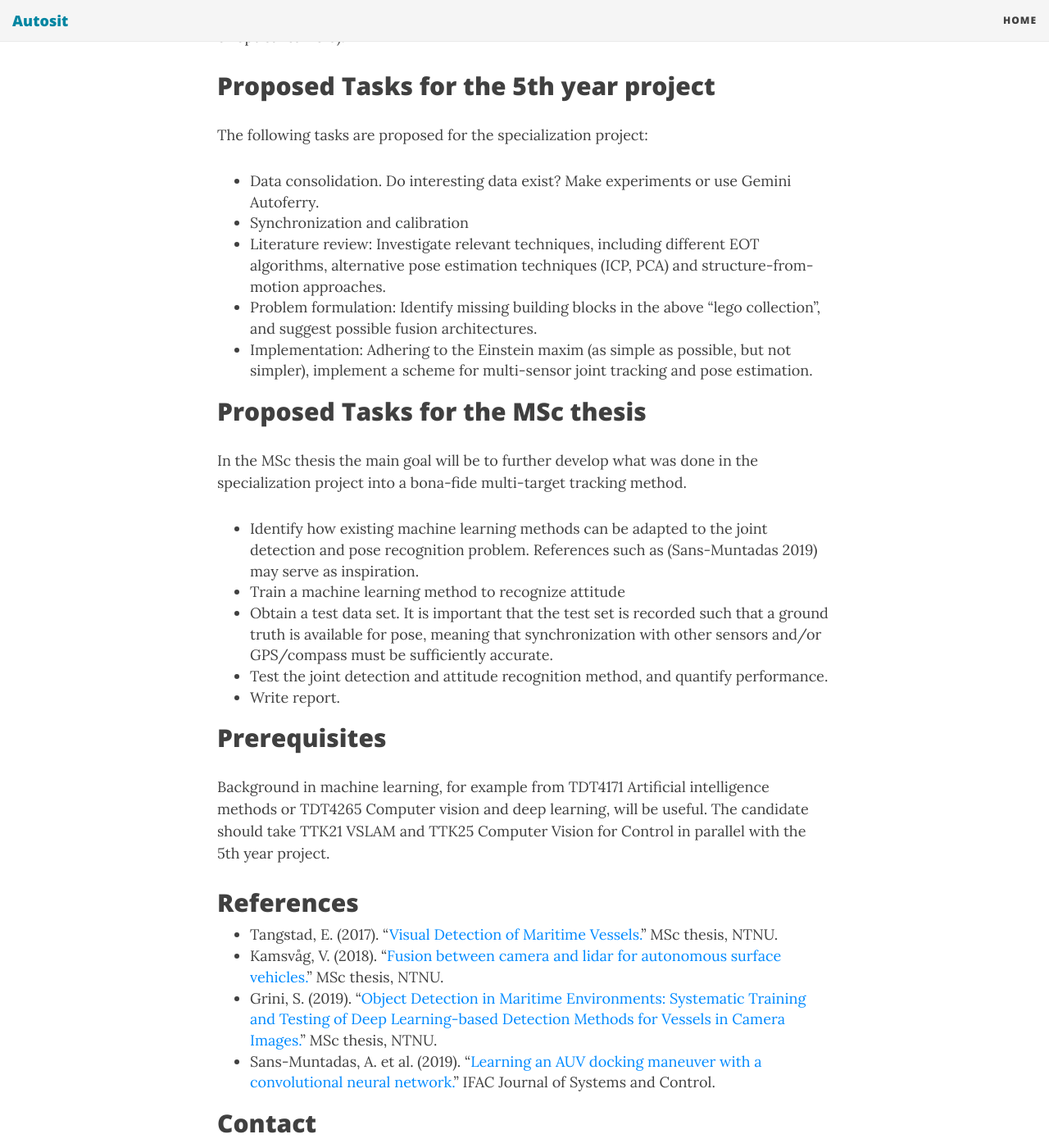
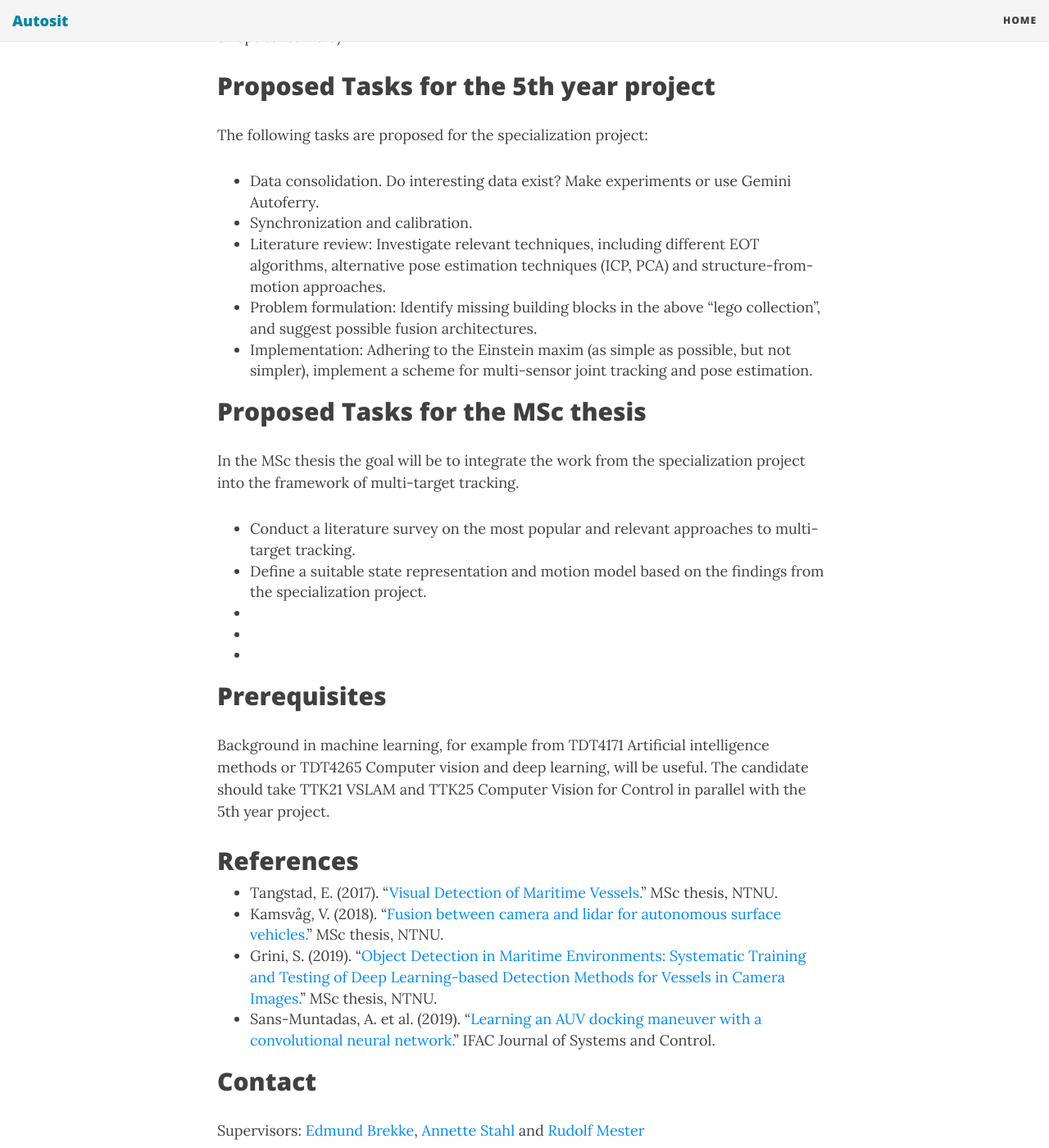
Before and after one commit to autosit/autosit.github.io, a Jekyll site: the page built from _posts/2020-04-08-multisensor-eot.md, in a window 1280 px wide and 1400 px high, scrolled down 1589 px. Shown: the whole window at 82% size. Built offline with Jekyll 4.4.1, drawn with Linux system fonts in a browser that asks for light colours; nearby versions of some CDN libraries.

Commit message:
added multisensor eot project 9

```diff
--- a/_posts/2020-04-08-multisensor-eot.md
+++ b/_posts/2020-04-08-multisensor-eot.md
@@ -33,20 +33,20 @@ The goal of this combined specialization and MSc project is to develop an EOT al
 The following tasks are proposed for the specialization project:
 
 * Data consolidation. Do interesting data exist? Make experiments or use Gemini Autoferry.
-* Synchronization and calibration
+* Synchronization and calibration.
 * Literature review: Investigate relevant techniques, including different EOT algorithms, alternative pose estimation techniques (ICP, PCA) and structure-from-motion approaches.
 * Problem formulation: Identify missing building blocks in the above “lego collection”, and suggest possible fusion architectures.
 * Implementation: Adhering to the Einstein maxim (as simple as possible, but not simpler), implement a scheme for multi-sensor joint tracking and pose estimation.
 
 ## Proposed Tasks for the MSc thesis
 
-In the MSc thesis the main goal will be to further develop what was done in the specialization project into a bona-fide multi-target tracking method.
+In the MSc thesis the goal will be to integrate the work from the specialization project into the framework of multi-target tracking.
 
-* Identify how existing machine learning methods can be adapted to the joint detection and pose recognition problem. References such as (Sans-Muntadas 2019) may serve as inspiration.
-* Train a machine learning method to recognize attitude
-* Obtain a test data set. It is important that the test set is recorded such that a ground truth is available for pose, meaning that synchronization with other sensors and/or GPS/compass must be sufficiently accurate.
-* Test the joint detection and attitude recognition method, and quantify performance.
-* Write report.
+* Conduct a literature survey on the most popular and relevant approaches to multi-target tracking.
+* Define a suitable state representation and motion model based on the findings from the specialization project.
+*
+*
+*
 
 ## Prerequisites
 
```
